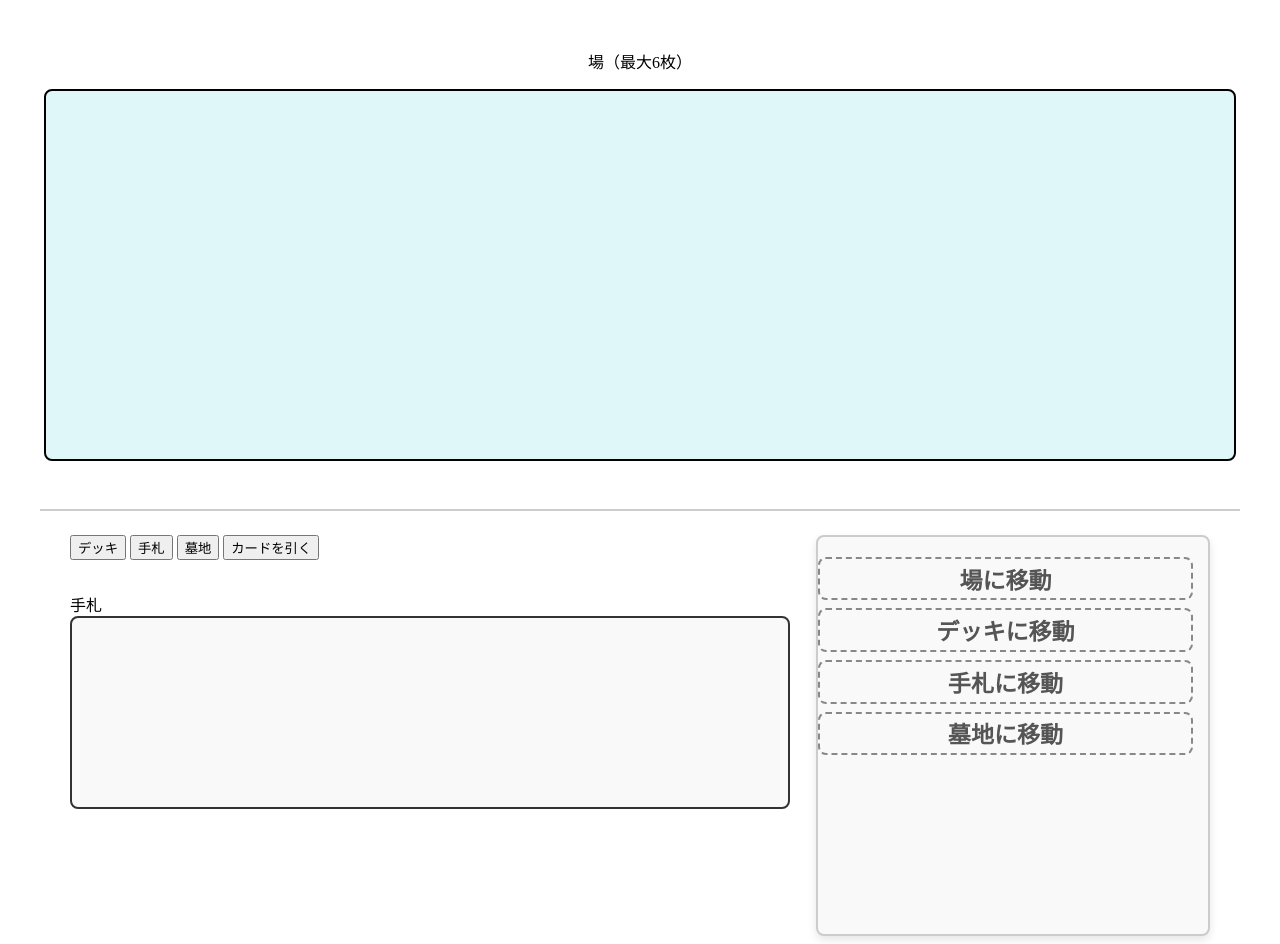
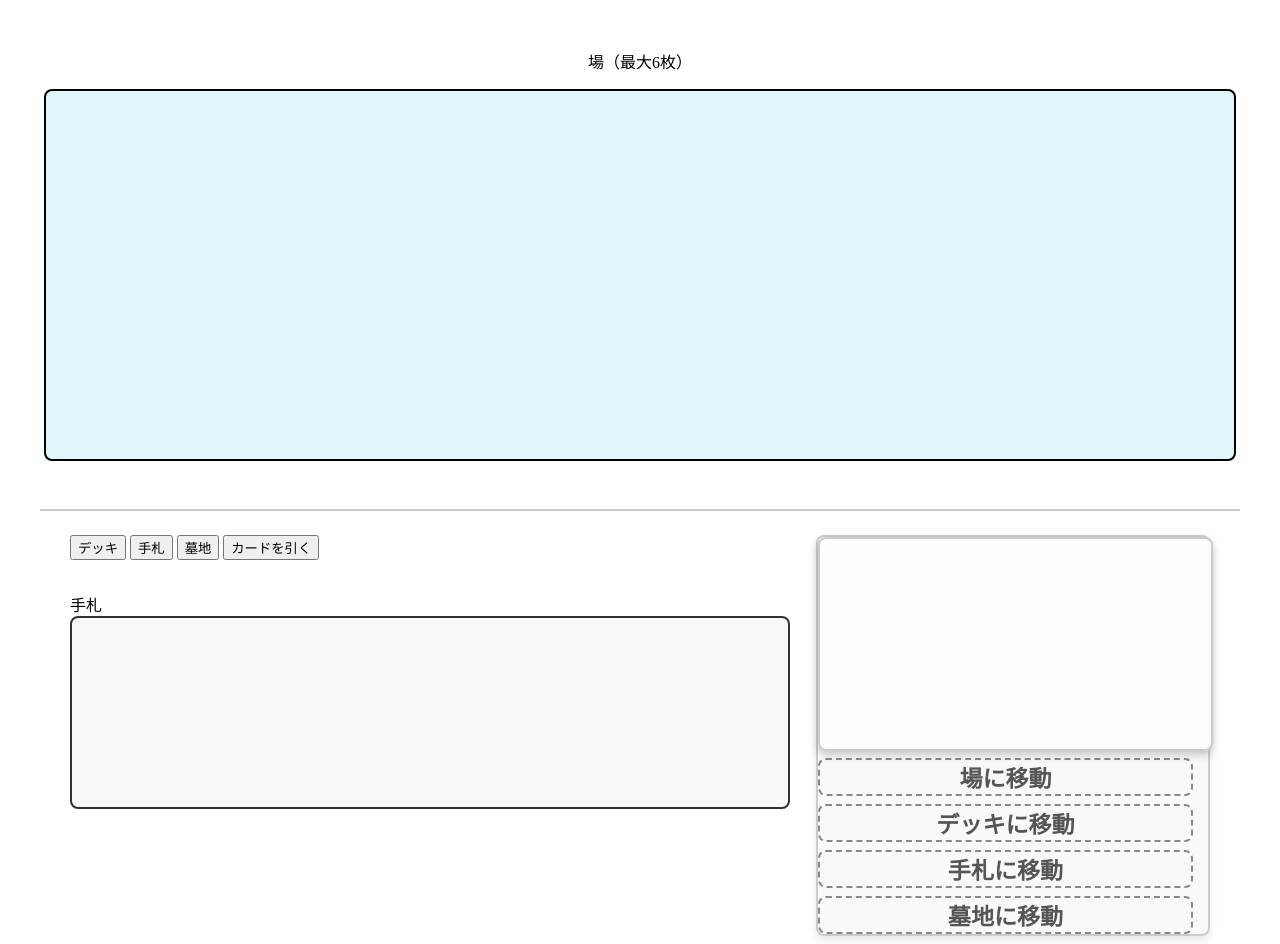
Before and after one commit to siev0000/cardGame, a plain HTML site: page project-folder/index.html in a window 1280 px wide. Drawn offline with Linux system fonts and the light colour scheme.

Commit message:
Add files via upload

```diff
--- a/project-folder/index.html
+++ b/project-folder/index.html
@@ -46,7 +46,9 @@
             <div class="sidebar">
                 <!-- カード説明のポップアップウィンドウ -->
                 <div id="popup" class="popup">
-                    <p id="popup-description"></p>
+                    <div id="popup-description" class="popup-description">
+
+                    </div>
                 </div>
 
                 <!-- 縦に並べたダミードロップエリア -->
--- a/project-folder/style.css
+++ b/project-folder/style.css
@@ -77,6 +77,7 @@
 /* 右側エリア（3.5割） */
 .sidebar {
     flex: 3.5;
+    max-width: 100%; /* 最大幅を100%に設定 */
     border: 2px solid #ccc;
     border-radius: 8px;
     box-shadow: 0px 4px 8px rgba(0, 0, 0, 0.1);
@@ -185,9 +186,33 @@
         font-size: 0.8em;
     }
 }
-.popup-description{
-    width: 100%;
-    height: 35%;
+/* ポップアップ説明のスタイル */
+.popup {
+    width: 95%; /* 横幅を100%に設定 */
+    height: 50%; /* 高さを画面の40%に設定 */
+    font-size: 200%;
+    width: 95%; /* サイドバー幅に合わせる */
+    max-width: 100%; /* 最大幅を100%に設定 */
+    height: 100%; /* 高さを40%に設定 */
+    background-color: rgba(255, 255, 255, 0.9); /* 半透明の背景 */
+    border: 2px solid #ccc; /* 境界線 */
+    border-radius: 8px; /* 角を丸くする */
+    padding: 10px; /* 内側の余白 */
+    box-shadow: 0 4px 8px rgba(0, 0, 0, 0.2); /* 影を付ける */
+    display: flex; /* フレックスボックスを使用 */
+    flex-direction: column; /* 縦に並べる */
+    align-items: flex-start; /* 上部に配置 */
+    justify-content: flex-start; /* 左に配置 */
+    z-index: 1000; /* 他の要素の上に表示 */
+    overflow-y: auto; /* 縦方向にスクロールを許可 */
+    overflow-x: hidden; /* 横方向のスクロールを非表示に */
+    text-align: left; /* テキストを左揃え */
+}
+.popup-description {
+    margin: 0; /* 段落の余白をリセット */
+    word-wrap: break-word; /* 単語の折り返しを許可 */
+    overflow-wrap: break-word; /* 長い単語でも折り返す */
+
 }
 /* カードの説明 */
 .card-description {
```
